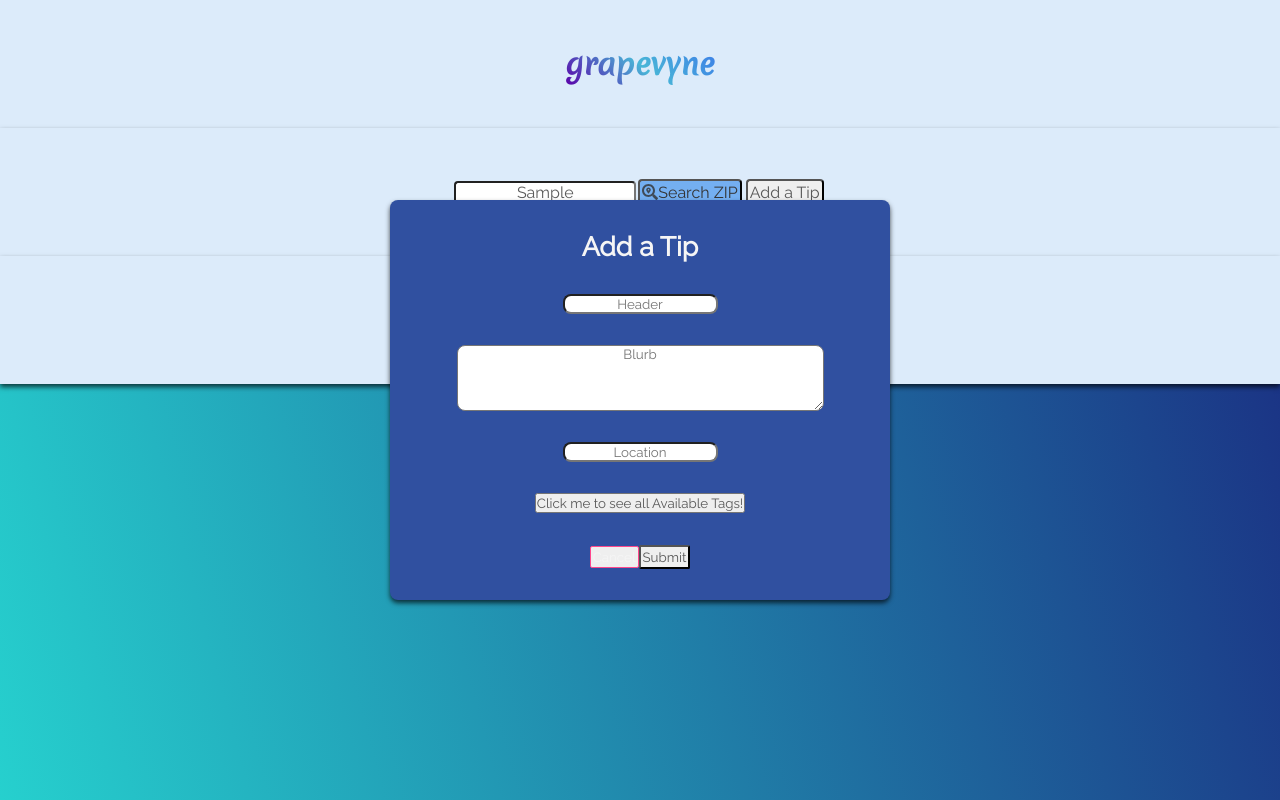
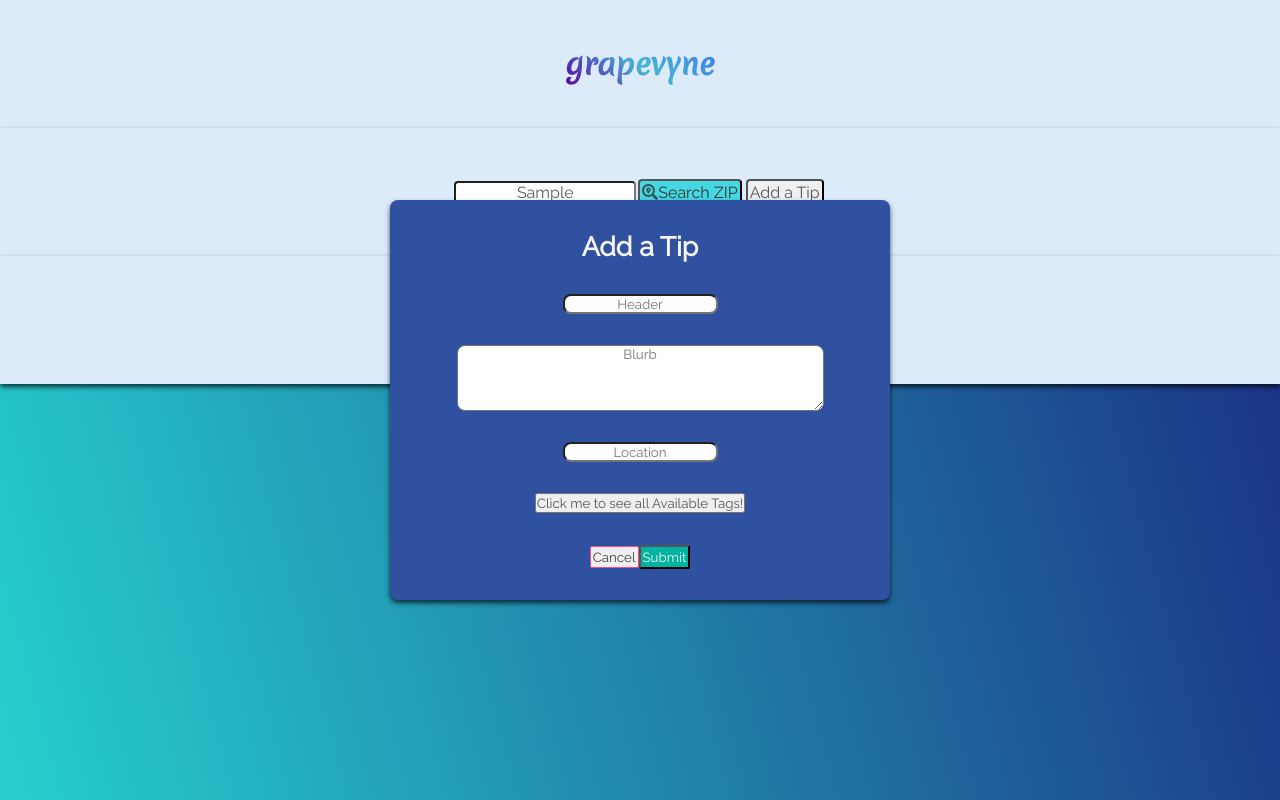
Before and after one commit to grapevyne/Tiply, a React app: page / in a window 1280 px wide. Both pictures are taken after typing "Sample" into the empty fields and a click on the button "Add a Tip". Built offline with nearby package versions, Linux system fonts and the light colour scheme.

Commit message:
search button styled

```diff
--- a/assets/styles.css
+++ b/assets/styles.css
@@ -140,7 +140,7 @@ h3 {
     margin: 2px;
 }
 .search-button {
-    background-color: rgb(116, 175, 241);
+    background-color: rgb(69, 216, 226);
     color: rgb(52, 52, 52);
 }
 input.search-input {
@@ -187,6 +187,10 @@ input.search-input {
 }
 .cancelOrAccept > button.cancel {
     border: 1px solid rgb(255, 71, 141);
+    color: rgb(70, 70, 70);
+}
+.cancelOrAccept > button.modal-submit {
+    background-color: rgb(0, 179, 161);
     color: whitesmoke;
 }
 .purple {
--- a/client/components/Search.jsx
+++ b/client/components/Search.jsx
@@ -7,7 +7,7 @@ const Search = props => {
   return (
     <div id="search" className="division">
       <input type="text" placeholder="Zip Code" onChange={props.getZipCode} className="search-input" />
-      <button onClick={() => props.getLocalTips(props.zipCode)} className="search-button"><FontAwesomeIcon icon={faSearchLocation} className="searchIcon" style={{ color: 'whitesmoke' }} />Search ZIP</button>
+      <button onClick={() => props.getLocalTips(props.zipCode)} className="search-button"><FontAwesomeIcon icon={faSearchLocation} />Search ZIP</button>
       <button onClick={props.toggleAddTipsButton} className="add-button">
         Add a Tip
       </button>
```
